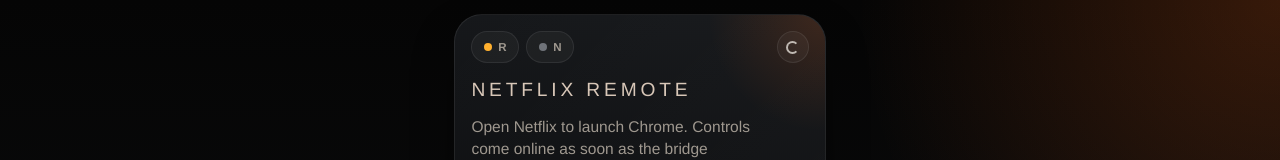
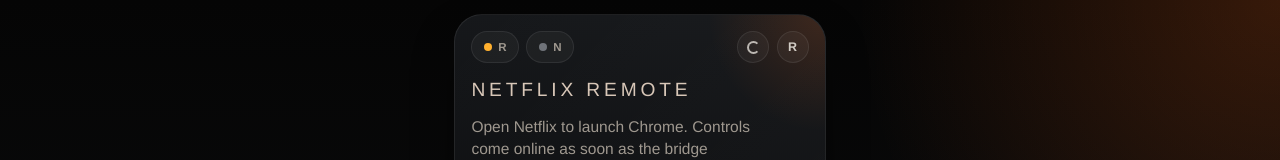
Before and after one commit to bastibuck/tv-control, a React (Vite) app in the folder apps/remote-ui/: page / in a window 1280 px wide. Shown: the top 160 px of the page. Built offline with nearby package versions, Linux system fonts and the light colour scheme; no server answers.

Commit message:
add reload chrome button

```diff
--- a/apps/remote-ui/src/App.tsx
+++ b/apps/remote-ui/src/App.tsx
@@ -192,6 +192,7 @@
           setNetflixUrl("");
           break;
         case "open_netflix_accepted":
+        case "restart_chrome_accepted":
           // No state update needed; the button is a fire-and-forget action.
           break;
         case "error":
@@ -272,6 +273,7 @@
       playback.status === "loading");
   const launchDisabled = socketState !== "connected";
   const reloadDisabled = socketState !== "connected" || !extensionConnected;
+  const restartChromeDisabled = socketState !== "connected";
   const sliderDisabled =
     transportDisabled ||
     playback?.duration === undefined ||
@@ -340,6 +342,13 @@
     setReconnectVersion((value) => value + 1);
   }
 
+  function handleRestartChrome(): void {
+    sendSocketMessage({
+      type: "restart_chrome",
+      url: playback?.url,
+    });
+  }
+
   function handleTransport(): void {
     sendPlaybackCommand(mode);
   }
@@ -386,6 +395,8 @@
       <section className="hero-card">
         <div className="hero-noise" aria-hidden="true" />
         <div className="status-row" aria-label="Connections">
+          <div className="status-labels">
+
           <span className="status-pill" title={`Server: ${socketState}`}>
             <span className={`status-light status-light--${socketState}`} />
             <span className="status-glyph">R</span>
@@ -393,20 +404,35 @@
           <span
             className="status-pill"
             title={`Netflix bridge: ${extensionConnected ? "connected" : "disconnected"}`}
-          >
+            >
             <span
               className={`status-light status-light--${extensionConnected ? "connected" : "disconnected"}`}
-            />
+              />
             <span className="status-glyph">N</span>
           </span>
+              </div>
+
+
+          <div className="control-btns">
+
           <button
             className="refresh-button"
             type="button"
             onClick={handleReconnect}
             aria-label="Reconnect websocket"
-          >
+            >
             <span className="refresh-ring" />
           </button>
+          <button
+            className="refresh-button"
+            type="button"
+            onClick={handleRestartChrome}
+            aria-label="Restart dedicated Chrome"
+            disabled={restartChromeDisabled}
+            >
+            <span className="refresh-mark">R</span>
+          </button>
+            </div>
         </div>
 
         <p className="hero-kicker">Netflix remote</p>
--- a/apps/remote-ui/src/styles.css
+++ b/apps/remote-ui/src/styles.css
@@ -104,6 +104,7 @@
   z-index: 1;
   display: flex;
   align-items: center;
+  justify-content: space-between;
   gap: 0.45rem;
   margin-bottom: 1rem;
 }
@@ -128,12 +129,24 @@
   cursor: pointer;
 }
 
+.control-btns,
+.status-labels {
+  display: flex;
+  gap: 0.45rem;
+}
+
 .refresh-ring {
   width: 0.8rem;
   height: 0.8rem;
   border: 2px solid rgba(245, 241, 234, 0.72);
   border-right-color: transparent;
   border-radius: 999px;
+}
+
+.refresh-mark {
+  font-size: 0.78rem;
+  font-weight: 700;
+  color: rgba(245, 241, 234, 0.82);
 }
 
 .status-light {
--- a/packages/protocol/src/index.ts
+++ b/packages/protocol/src/index.ts
@@ -65,6 +65,11 @@
   type: z.literal("open_netflix"),
 });
 
+export const restartChromeMessageSchema = z.object({
+  type: z.literal("restart_chrome"),
+  url: z.url().optional(),
+});
+
 export const requestStateMessageSchema = z.object({
   type: z.literal("request_state"),
 });
@@ -82,6 +87,7 @@
   helloMessageSchema,
   openNetflixUrlMessageSchema,
   openNetflixMessageSchema,
+  restartChromeMessageSchema,
   requestStateMessageSchema,
   heartbeatMessageSchema,
   playbackCommandMessageSchema,
@@ -105,6 +111,10 @@
 
 export const openNetflixAcceptedMessageSchema = z.object({
   type: z.literal("open_netflix_accepted"),
+});
+
+export const restartChromeAcceptedMessageSchema = z.object({
+  type: z.literal("restart_chrome_accepted"),
 });
 
 export const executePlaybackCommandMessageSchema = z.discriminatedUnion(
@@ -138,6 +148,7 @@
   openUrlMessageSchema,
   openNetflixUrlAcceptedMessageSchema,
   openNetflixAcceptedMessageSchema,
+  restartChromeAcceptedMessageSchema,
   executePlaybackCommandMessageSchema,
   stateSnapshotMessageSchema,
   errorMessageSchema,
```
Also changed, not shown: 1 other file (tests, documents, lock files or other folders).
